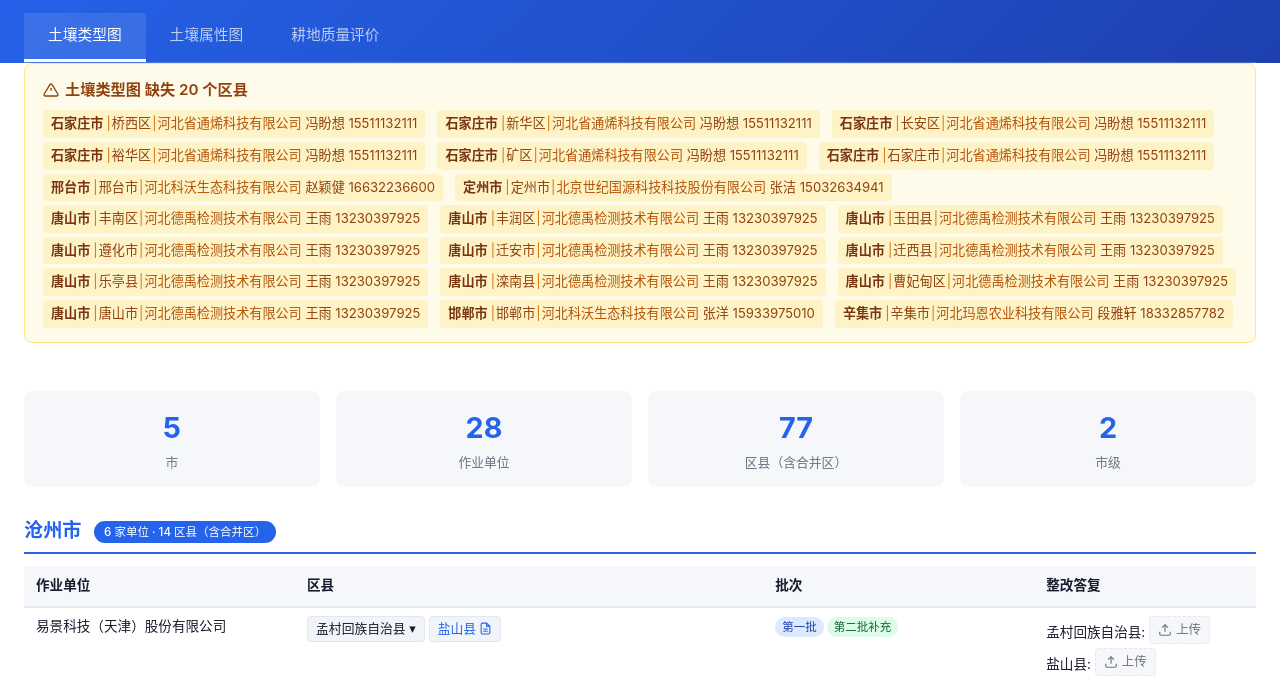
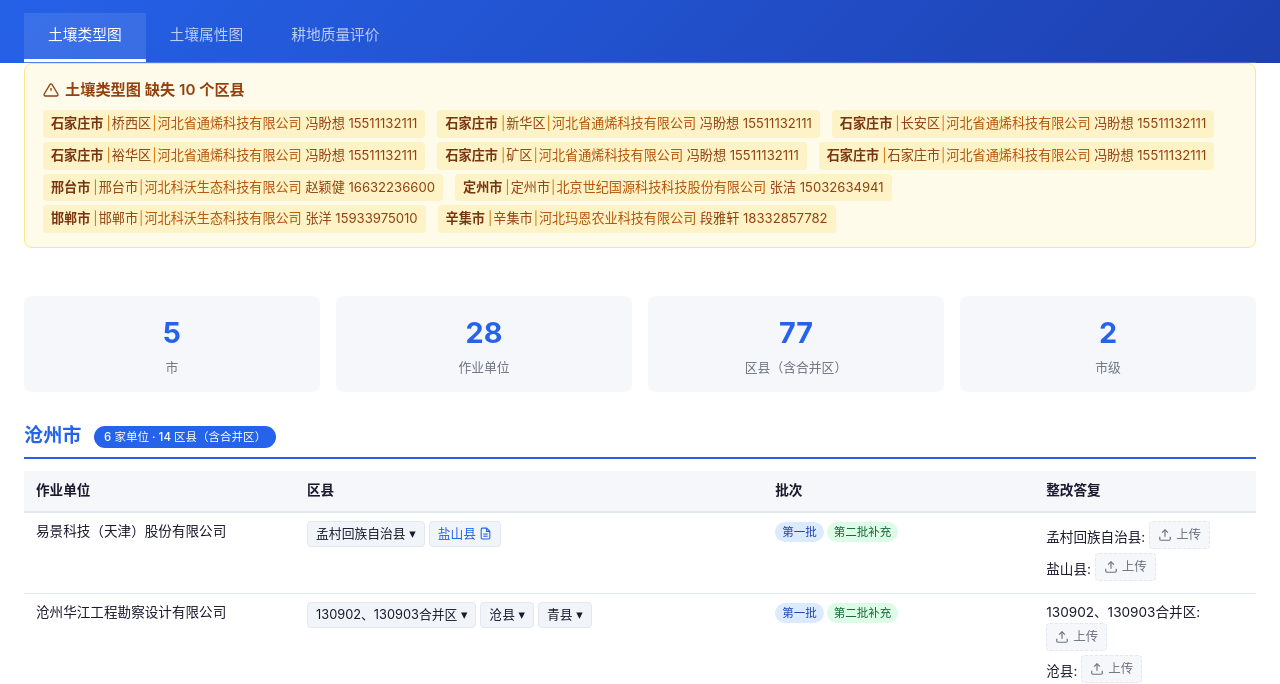
Before and after one commit to 1337816143/soil-type-mapping-inventory, a plain HTML site: page index.html in a window 1280 px wide. Shown: the part 69-753 px from the top of the page. Drawn offline with Linux system fonts and the light colour scheme; no server answers.

Commit message:
chore: 唐山市暂不统计缺失

```diff
--- a/index.html
+++ b/index.html
@@ -267,7 +267,7 @@ function isDistrictMatched(masterDistrict, city, submittedKeys) {
 
 // 按当前标签页类型比对缺失，渲染到顶部
 // 暂不统计缺失的市（数据保留在 masterList 中备用）
-var skipMissingCities = ['承德市','保定市','张家口市','秦皇岛市','廊坊市','雄安新区'];
+var skipMissingCities = ['承德市','保定市','张家口市','秦皇岛市','廊坊市','雄安新区','唐山市'];
 
 function renderMissingBanner(dataKey) {
   var submitted = collectSubmittedDistricts(dataKey);
```
